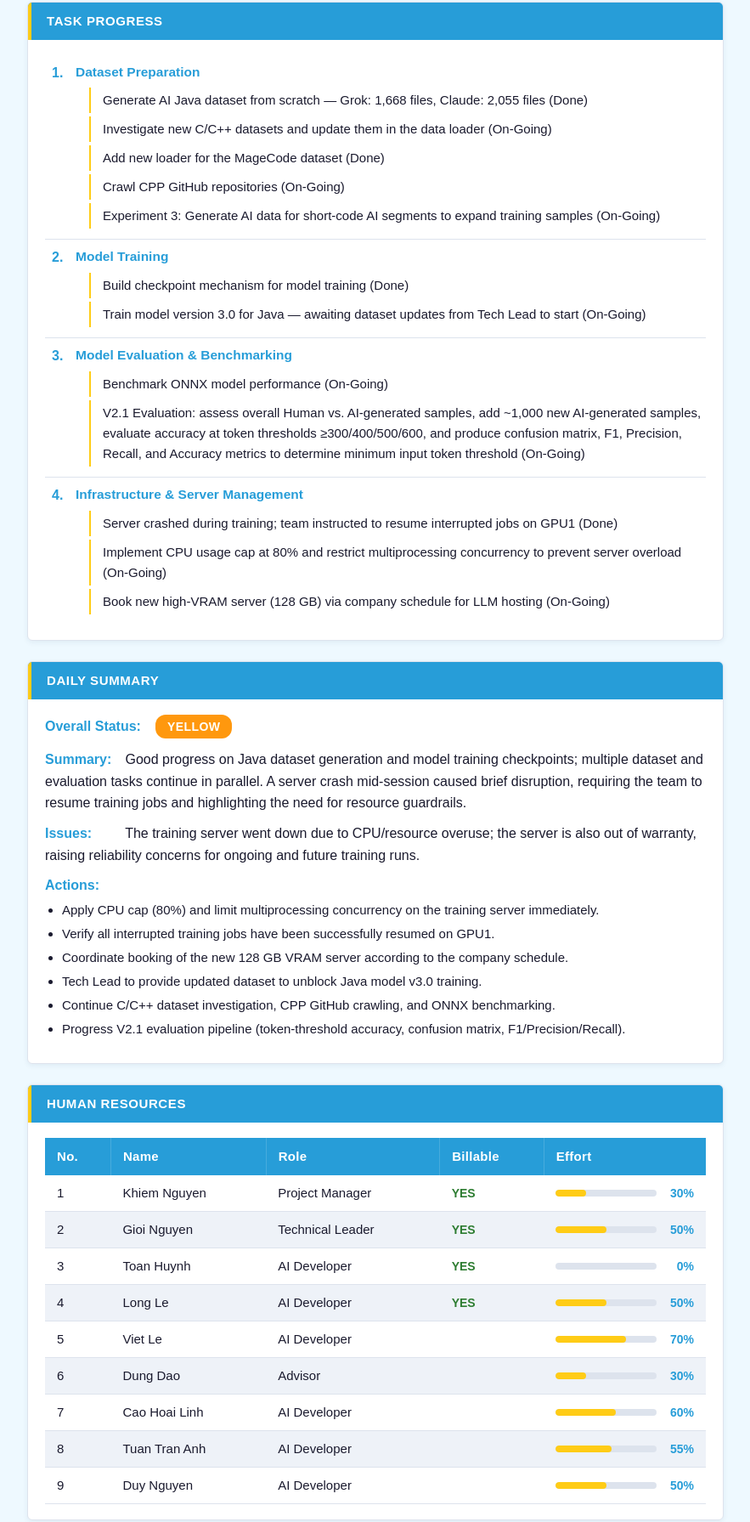
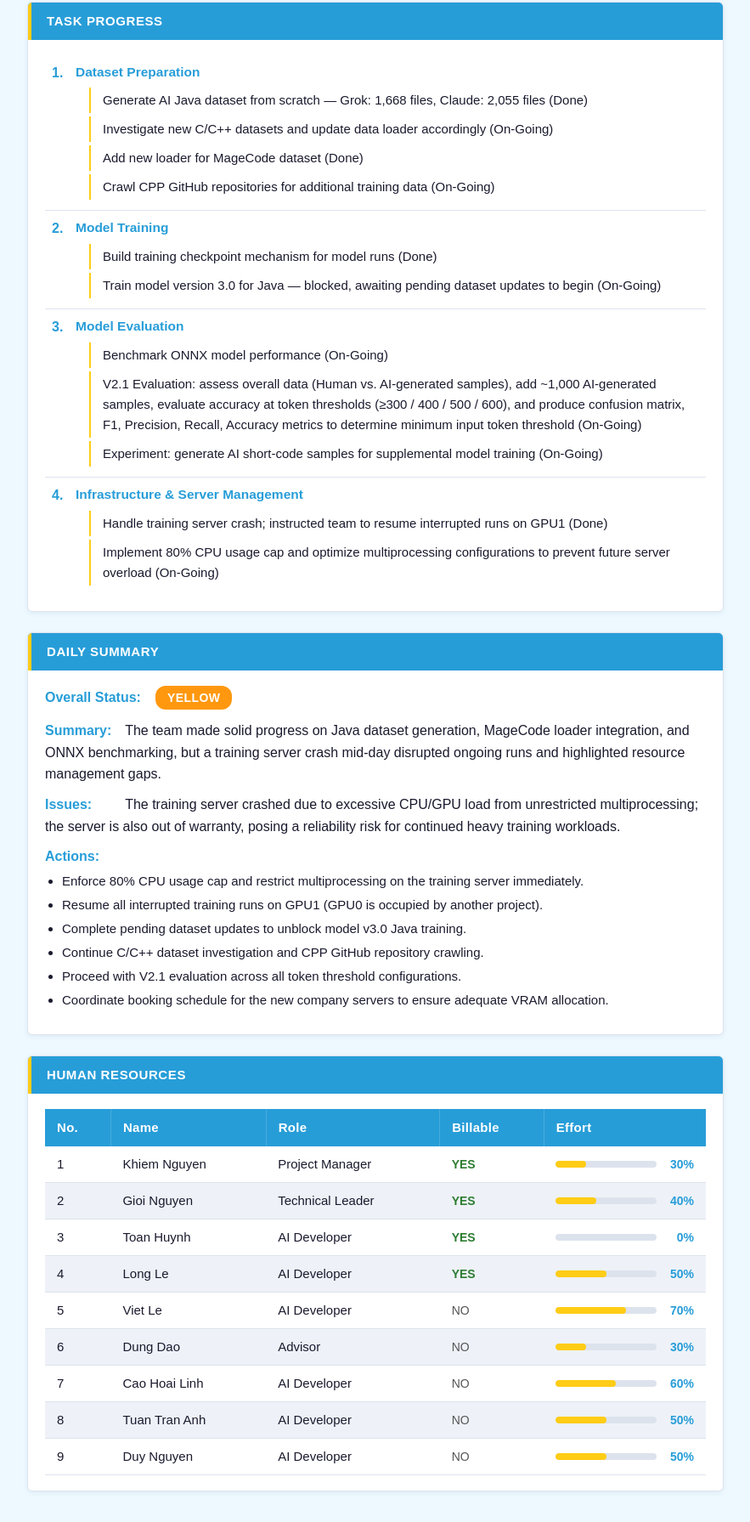
Before and after one commit to khiem-nguyen-ict/ai-report, a website: page report_2026-03-20.html in a window 1280 px wide. Shown: the part 134-1925 px from the top of the page at 85% size, without its empty margins (198-1081 px from the left). Drawn offline with Linux system fonts and the light colour scheme.

Commit message:
polish code

```diff
--- a/report_2026-03-20.html
+++ b/report_2026-03-20.html
@@ -236,35 +236,34 @@
             <div class="task-category">Dataset Preparation</div>
             <ul class="sub-list">
               <li>Generate AI Java dataset from scratch — Grok: 1,668 files, Claude: 2,055 files (Done)</li>
-              <li>Investigate new C/C++ datasets and update them in the data loader (On-Going)</li>
-              <li>Add new loader for the MageCode dataset (Done)</li>
-              <li>Crawl CPP GitHub repositories (On-Going)</li>
-              <li>Experiment 3: Generate AI data for short-code AI segments to expand training samples (On-Going)</li>
+              <li>Investigate new C/C++ datasets and update data loader accordingly (On-Going)</li>
+              <li>Add new loader for MageCode dataset (Done)</li>
+              <li>Crawl CPP GitHub repositories for additional training data (On-Going)</li>
             </ul>
           </li>
 
           <li>
             <div class="task-category">Model Training</div>
             <ul class="sub-list">
-              <li>Build checkpoint mechanism for model training (Done)</li>
-              <li>Train model version 3.0 for Java — awaiting dataset updates from Tech Lead to start (On-Going)</li>
+              <li>Build training checkpoint mechanism for model runs (Done)</li>
+              <li>Train model version 3.0 for Java — blocked, awaiting pending dataset updates to begin (On-Going)</li>
             </ul>
           </li>
 
           <li>
-            <div class="task-category">Model Evaluation &amp; Benchmarking</div>
+            <div class="task-category">Model Evaluation</div>
             <ul class="sub-list">
               <li>Benchmark ONNX model performance (On-Going)</li>
-              <li>V2.1 Evaluation: assess overall Human vs. AI-generated samples, add ~1,000 new AI-generated samples, evaluate accuracy at token thresholds ≥300/400/500/600, and produce confusion matrix, F1, Precision, Recall, and Accuracy metrics to determine minimum input token threshold (On-Going)</li>
+              <li>V2.1 Evaluation: assess overall data (Human vs. AI-generated samples), add ~1,000 AI-generated samples, evaluate accuracy at token thresholds (≥300 / 400 / 500 / 600), and produce confusion matrix, F1, Precision, Recall, Accuracy metrics to determine minimum input token threshold (On-Going)</li>
+              <li>Experiment: generate AI short-code samples for supplemental model training (On-Going)</li>
             </ul>
           </li>
 
           <li>
             <div class="task-category">Infrastructure &amp; Server Management</div>
             <ul class="sub-list">
-              <li>Server crashed during training; team instructed to resume interrupted jobs on GPU1 (Done)</li>
-              <li>Implement CPU usage cap at 80% and restrict multiprocessing concurrency to prevent server overload (On-Going)</li>
-              <li>Book new high-VRAM server (128 GB) via company schedule for LLM hosting (On-Going)</li>
+              <li>Handle training server crash; instructed team to resume interrupted runs on GPU1 (Done)</li>
+              <li>Implement 80% CPU usage cap and optimize multiprocessing configurations to prevent future server overload (On-Going)</li>
             </ul>
           </li>
 
@@ -280,23 +279,17 @@
           <span class="status-label">Overall Status:</span>
           <span class="badge badge-yellow">Yellow</span>
         </div>
-        <div class="summary-row">
-          <strong>Summary:</strong>
-          Good progress on Java dataset generation and model training checkpoints; multiple dataset and evaluation tasks continue in parallel. A server crash mid-session caused brief disruption, requiring the team to resume training jobs and highlighting the need for resource guardrails.
-        </div>
-        <div class="summary-row">
-          <strong>Issues:</strong>
-          The training server went down due to CPU/resource overuse; the server is also out of warranty, raising reliability concerns for ongoing and future training runs.
-        </div>
+        <div class="summary-row"><strong>Summary:</strong> The team made solid progress on Java dataset generation, MageCode loader integration, and ONNX benchmarking, but a training server crash mid-day disrupted ongoing runs and highlighted resource management gaps.</div>
+        <div class="summary-row"><strong>Issues:</strong> The training server crashed due to excessive CPU/GPU load from unrestricted multiprocessing; the server is also out of warranty, posing a reliability risk for continued heavy training workloads.</div>
         <div class="summary-row">
           <strong>Actions:</strong>
           <ul class="action-list">
-            <li>Apply CPU cap (80%) and limit multiprocessing concurrency on the training server immediately.</li>
-            <li>Verify all interrupted training jobs have been successfully resumed on GPU1.</li>
-            <li>Coordinate booking of the new 128 GB VRAM server according to the company schedule.</li>
-            <li>Tech Lead to provide updated dataset to unblock Java model v3.0 training.</li>
-            <li>Continue C/C++ dataset investigation, CPP GitHub crawling, and ONNX benchmarking.</li>
-            <li>Progress V2.1 evaluation pipeline (token-threshold accuracy, confusion matrix, F1/Precision/Recall).</li>
+            <li>Enforce 80% CPU usage cap and restrict multiprocessing on the training server immediately.</li>
+            <li>Resume all interrupted training runs on GPU1 (GPU0 is occupied by another project).</li>
+            <li>Complete pending dataset updates to unblock model v3.0 Java training.</li>
+            <li>Continue C/C++ dataset investigation and CPP GitHub repository crawling.</li>
+            <li>Proceed with V2.1 evaluation across all token threshold configurations.</li>
+            <li>Coordinate booking schedule for the new company servers to ensure adequate VRAM allocation.</li>
           </ul>
         </div>
       </div>
@@ -313,7 +306,6 @@
             </tr>
           </thead>
           <tbody>
-            <!-- Fixed: Khiem Nguyen -->
             <tr>
               <td>1</td>
               <td>Khiem Nguyen</td>
@@ -326,7 +318,6 @@
                 </div>
               </td>
             </tr>
-            <!-- Fixed: Gioi Nguyen -->
             <tr>
               <td>2</td>
               <td>Gioi Nguyen</td>
@@ -334,12 +325,11 @@
               <td><span class="billable-yes">Yes</span></td>
               <td>
                 <div class="effort-bar">
-                  <div class="bar-track"><div class="bar-fill" style="width:50%"></div></div>
-                  <span class="bar-label">50%</span>
+                  <div class="bar-track"><div class="bar-fill" style="width:40%"></div></div>
+                  <span class="bar-label">40%</span>
                 </div>
               </td>
             </tr>
-            <!-- Fixed: Toan Huynh -->
             <tr>
               <td>3</td>
               <td>Toan Huynh</td>
@@ -352,7 +342,6 @@
                 </div>
               </td>
             </tr>
-            <!-- Fixed: Long Le -->
             <tr>
               <td>4</td>
               <td>Long Le</td>
@@ -365,12 +354,11 @@
                 </div>
               </td>
             </tr>
-            <!-- Others from log -->
             <tr>
               <td>5</td>
               <td>Viet Le</td>
               <td>AI Developer</td>
-              <td></td>
+              <td><span class="billable-no">No</span></td>
               <td>
                 <div class="effort-bar">
                   <div class="bar-track"><div class="bar-fill" style="width:70%"></div></div>
@@ -382,7 +370,7 @@
               <td>6</td>
               <td>Dung Dao</td>
               <td>Advisor</td>
-              <td></td>
+              <td><span class="billable-no">No</span></td>
               <td>
                 <div class="effort-bar">
                   <div class="bar-track"><div class="bar-fill" style="width:30%"></div></div>
@@ -394,7 +382,7 @@
               <td>7</td>
               <td>Cao Hoai Linh</td>
               <td>AI Developer</td>
-              <td></td>
+              <td><span class="billable-no">No</span></td>
               <td>
                 <div class="effort-bar">
                   <div class="bar-track"><div class="bar-fill" style="width:60%"></div></div>
@@ -406,11 +394,11 @@
               <td>8</td>
               <td>Tuan Tran Anh</td>
               <td>AI Developer</td>
-              <td></td>
+              <td><span class="billable-no">No</span></td>
               <td>
                 <div class="effort-bar">
-                  <div class="bar-track"><div class="bar-fill" style="width:55%"></div></div>
-                  <span class="bar-label">55%</span>
+                  <div class="bar-track"><div class="bar-fill" style="width:50%"></div></div>
+                  <span class="bar-label">50%</span>
                 </div>
               </td>
             </tr>
@@ -418,7 +406,7 @@
               <td>9</td>
               <td>Duy Nguyen</td>
               <td>AI Developer</td>
-              <td></td>
+              <td><span class="billable-no">No</span></td>
               <td>
                 <div class="effort-bar">
                   <div class="bar-track"><div class="bar-fill" style="width:50%"></div></div>
```
Also changed, not shown: claude.js (+45 -22 lines), index.js (+2 -11 lines), send-mail.js (+53 -56 lines), debug-before-download.png.
